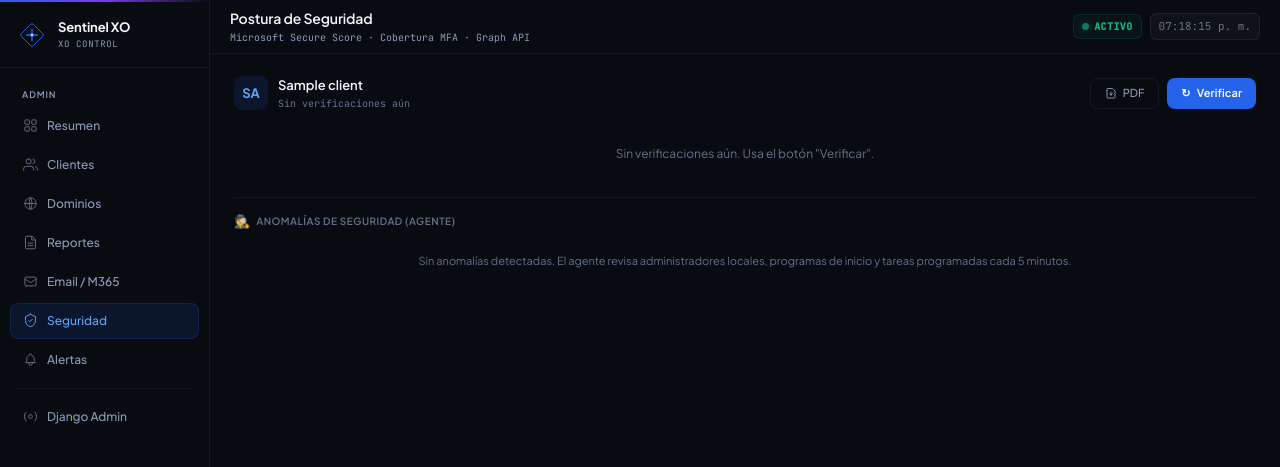
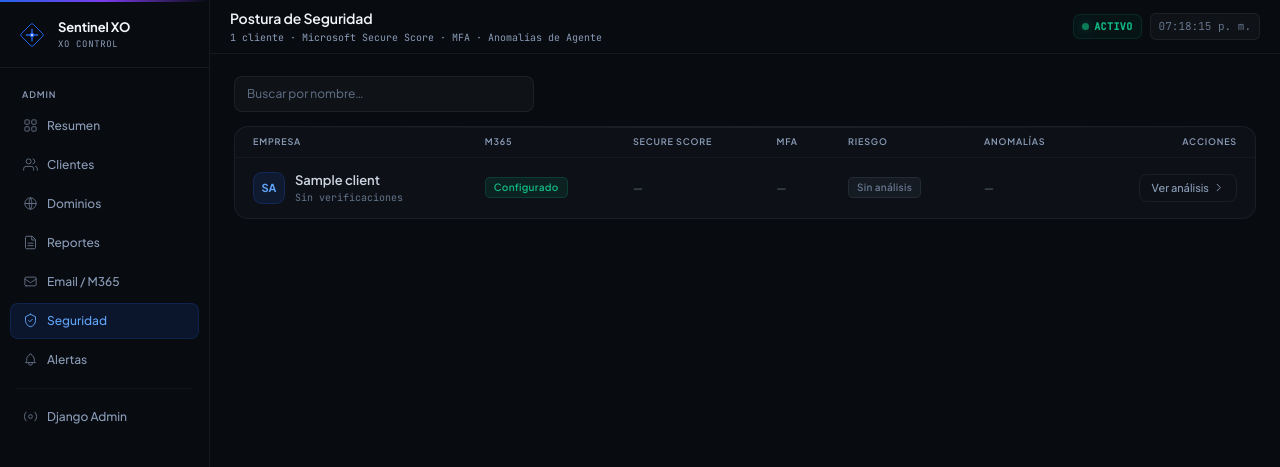
Before and after one commit to lordPobre/sentinelXO, a Django app: page /dashboard/security/ in a window 1280 px wide. Shown: the top 467 px of the page. Run offline with Django 5.2, Linux system fonts and the light colour scheme; a user stored in the database is signed in; tables that the repository leaves empty hold one stand-in row (values such as "Sample post"); data that the repository does not hold is empty; parts of the project's set-up code (start-up, migrations or seed data) failed here and were passed over; some libraries are stand-ins or nearby versions.

Commit message:
Fix security

```diff
--- a/dashboard/urls.py
+++ b/dashboard/urls.py
@@ -34,6 +34,7 @@ urlpatterns = [
 
     # Seguridad
     path("security/",                                   security_views.security_dashboard, name="security"),
+    path("security/<uuid:client_id>/",                  security_views.security_client_detail, name="security-client-detail"),
     path("security/<uuid:client_id>/check/",            security_views.security_check_now, name="security-check"),
     path("security/<uuid:client_id>/analyze/",          security_views.security_ai_analysis, name="security-ai-analysis"),
     path("security/anomaly/<int:anomaly_id>/ack/",       security_views.security_anomaly_acknowledge, name="security-anomaly-ack"),
--- a/templates/core/security_dashboard.html
+++ b/templates/core/security_dashboard.html
@@ -1,7 +1,7 @@
 {% extends "base/layout.html" %}
 {% block title %}Seguridad — Sentinel XO{% endblock %}
 {% block page_title %}Postura de Seguridad{% endblock %}
-{% block page_subtitle %}<div class="mono" style="font-size:10px;color:var(--text-3);margin-top:1px;">Microsoft Secure Score · Cobertura MFA · Graph API</div>{% endblock %}
+{% block page_subtitle %}<div class="mono" style="font-size:10px;color:var(--text-3);margin-top:1px;">{{ clients_security|length }} cliente{{ clients_security|length|pluralize:"s" }} · Microsoft Secure Score · MFA · Anomalías de Agente</div>{% endblock %}
 
 {% block content %}
 
@@ -14,225 +14,110 @@
 </div>
 {% else %}
 
-{% if not clients_security %}
-<div style="padding:40px;text-align:center;">
-  <div style="font-size:28px;margin-bottom:12px;opacity:0.3;">🛡️</div>
-  <div style="font-size:14px;font-weight:600;color:#cbd5e1;margin-bottom:8px;">Sin clientes con M365 configurado</div>
-  <div style="font-size:12px;color:var(--text-4);">Configura un Tenant M365 activo para un cliente para ver su postura de seguridad.</div>
+<div style="margin-bottom:14px;">
+  <input type="text" id="client-search" class="px-input" style="max-width:300px;"
+         placeholder="Buscar por nombre…"
+         oninput="filterSecClients(this.value)">
 </div>
-{% else %}
 
+<div class="card" style="overflow:hidden;">
+  <div class="table-wrap"><table class="px-table">
+    <thead><tr>
+      <th>Empresa</th>
+      <th class="col-hide-mobile">M365</th>
+      <th class="col-hide-mobile">Secure Score</th>
+      <th class="col-hide-mobile">MFA</th>
+      <th>Riesgo</th>
+      <th>Anomalías</th>
+      <th style="text-align:right;">Acciones</th>
+    </tr></thead>
+    <tbody id="sec-clients-tbody">
       {% for item in clients_security %}
       {% with client=item.client latest=item.latest %}
-<div class="chart-card" style="margin-bottom:14px;">
-
-  <!-- Header cliente -->
-  <div style="display:flex;align-items:center;justify-content:space-between;margin-bottom:14px;">
+      <tr class="sec-client-row" data-search="{{ client.company_name|lower }}">
+        <td>
           <div style="display:flex;align-items:center;gap:10px;">
-      <div style="width:34px;height:34px;border-radius:8px;background:rgba(37,99,235,0.12);
-                  display:flex;align-items:center;justify-content:center;font-size:13px;font-weight:700;
-                  color:#60a5fa;flex-shrink:0;">
-        {{ client.company_name|slice:":2"|upper }}
-      </div>
+            <div class="avatar av-blue">{{ client.company_name|slice:":2"|upper }}</div>
             <div>
-        <div style="font-size:13px;font-weight:600;color:#f1f5f9;">{{ client.company_name }}</div>
+              <div style="font-size:13px;font-weight:600;color:#cbd5e1;">{{ client.company_name }}</div>
               {% if latest %}
-        <div class="mono" style="font-size:10px;color:var(--text-4);">
-          Última verificación: {{ latest.checked_at|date:"d/m H:i" }}
-        </div>
+              <div class="mono" style="font-size:10px;color:var(--text-4);">Verificado {{ latest.checked_at|date:"d/m H:i" }}</div>
               {% else %}
-        <div class="mono" style="font-size:10px;color:var(--text-4);">Sin verificaciones aún</div>
+              <div class="mono" style="font-size:10px;color:var(--text-4);">Sin verificaciones</div>
               {% endif %}
             </div>
           </div>
-    <div style="display:flex;gap:8px;">
-    <a href="{% url 'reports:security-report' client.id %}" target="_blank"
-       class="btn-ghost" style="font-size:11px;padding:6px 14px;display:inline-flex;align-items:center;gap:6px;text-decoration:none;">
-      <svg width="12" height="12" fill="none" stroke="currentColor" viewBox="0 0 24 24"><path stroke-linecap="round" stroke-linejoin="round" stroke-width="1.8" d="M12 10v6m0 0l-3-3m3 3l3-3M4 7V4a1 1 0 011-1h10l5 5v13a1 1 0 01-1 1H5a1 1 0 01-1-1V7z"/></svg>
-      PDF
+        </td>
+        <td class="col-hide-mobile">
+          {% if item.m365_configured %}
+            <span class="badge badge-ok">Configurado</span>
+          {% else %}
+            <span class="badge badge-gray">—</span>
+          {% endif %}
+        </td>
+        <td class="col-hide-mobile">
+          {% if latest and latest.secure_score is not None %}
+            <span style="font-size:12px;font-weight:600;
+              {% if latest.secure_score_percent >= 70 %}color:var(--green);
+              {% elif latest.secure_score_percent >= 40 %}color:var(--amber);
+              {% else %}color:var(--red);{% endif %}">
+              {{ latest.secure_score_percent|floatformat:0 }}%
+            </span>
+          {% else %}
+            <span style="font-size:11px;color:var(--text-4);">—</span>
+          {% endif %}
+        </td>
+        <td class="col-hide-mobile">
+          {% if latest and latest.mfa_total is not None %}
+            <span style="font-size:12px;font-weight:600;
+              {% if latest.mfa_percent >= 90 %}color:var(--green);
+              {% elif latest.mfa_percent >= 50 %}color:var(--amber);
+              {% else %}color:var(--red);{% endif %}">
+              {{ latest.mfa_percent|floatformat:0 }}%
+            </span>
+          {% else %}
+            <span style="font-size:11px;color:var(--text-4);">—</span>
+          {% endif %}
+        </td>
+        <td>
+          {% if item.ai_risk %}
+            <span class="badge {% if item.ai_risk == 'bajo' %}badge-ok{% elif item.ai_risk == 'medio' %}badge-warn{% else %}badge-crit{% endif %}">
+              {{ item.ai_risk|upper }}
+            </span>
+          {% else %}
+            <span class="badge badge-gray">Sin análisis</span>
+          {% endif %}
+        </td>
+        <td>
+          {% if item.anomalies_open %}
+            <span class="badge badge-crit">{{ item.anomalies_open }} sin revisar</span>
+          {% else %}
+            <span style="font-size:11px;color:var(--text-4);">—</span>
+          {% endif %}
+        </td>
+        <td style="text-align:right;">
+          <a href="{% url 'dashboard:security-client-detail' client.id %}" class="btn-ghost" style="padding:5px 12px;font-size:11px;display:inline-flex;align-items:center;gap:4px;text-decoration:none;">
+            Ver análisis
+            <svg width="11" height="11" fill="none" stroke="currentColor" viewBox="0 0 24 24"><path stroke-linecap="round" stroke-linejoin="round" stroke-width="2" d="M9 5l7 7-7 7"/></svg>
           </a>
-    <button class="btn-primary" style="font-size:11px;padding:6px 14px;"
-            hx-post="{% url 'dashboard:security-check' client.id %}"
-            hx-target="#sec-status-{{ client.id }}"
-            hx-swap="innerHTML"
-            hx-indicator="#sec-spinner-{{ client.id }}">
-      <span id="sec-spinner-{{ client.id }}" class="htmx-indicator">
-        <svg width="11" height="11" fill="none" stroke="currentColor" viewBox="0 0 24 24" style="animation:spin 1s linear infinite;">
-          <path stroke-linecap="round" stroke-linejoin="round" stroke-width="2" d="M4 4v5h.582m15.356 2A8.001 8.001 0 004.582 9m0 0H9m11 11v-5h-.581m0 0a8.003 8.003 0 01-15.357-2m15.357 2H15"/>
-        </svg>
-      </span>
-      <span class="htmx-idle">↻</span>
-      Verificar
-    </button>
-    </div>
+        </td>
+      </tr>
+      {% endwith %}
+      {% empty %}
+      <tr><td colspan="7" style="text-align:center;padding:52px;color:var(--text-4);">No hay clientes activos registrados.</td></tr>
+      {% endfor %}
+    </tbody>
+  </table></div>
 </div>
 
-  <div id="sec-status-{{ client.id }}">
-    {% include "core/partials/security_status.html" %}
-  </div>
-
-  <!-- Anomalías de seguridad (vía agente) -->
-  <div style="margin-top:14px;padding-top:14px;border-top:1px solid rgba(255,255,255,0.05);">
-    <div style="display:flex;align-items:center;gap:6px;margin-bottom:8px;">
-      <span style="font-size:13px;">🕵️</span>
-      <span style="font-size:10px;font-weight:600;color:var(--text-4);letter-spacing:0.05em;text-transform:uppercase;">
-        Anomalías de Seguridad (Agente)
-      </span>
-      {% if item.anomalies_open %}
-      <span class="badge badge-crit" style="font-size:8px;padding:1px 6px;">{{ item.anomalies_open }} sin revisar</span>
-      {% endif %}
-    </div>
-    {% if item.anomalies %}
-      {% for anomaly in item.anomalies %}
-        {% include "core/partials/security_anomaly_row.html" %}
-      {% endfor %}
-    {% else %}
-    <div style="padding:14px;text-align:center;font-size:11px;color:var(--text-4);">
-      Sin anomalías detectadas. El agente revisa administradores locales, programas de inicio
-      y tareas programadas cada 5 minutos.
-    </div>
-    {% endif %}
-  </div>
-
-  {% if latest %}
-  <div style="margin-top:14px;padding-top:14px;border-top:1px solid rgba(255,255,255,0.05);">
-    <div style="display:flex;align-items:center;gap:6px;margin-bottom:8px;">
-      <span style="font-size:13px;">🧠</span>
-      <span style="font-size:10px;font-weight:600;color:#60a5fa;letter-spacing:0.05em;text-transform:uppercase;">
-        Análisis de Seguridad IA
-      </span>
-    </div>
-    <div id="sec-ai-{{ client.id }}">
-      {% if latest.ai_summary %}
-        {% include "core/partials/security_ai_panel.html" with latest=latest %}
-      {% else %}
-      <div style="padding:16px;text-align:center;">
-        <button class="btn-primary" style="font-size:12px;"
-                hx-post="{% url 'dashboard:security-ai-analysis' client.id %}"
-                hx-target="#sec-ai-{{ client.id }}" hx-swap="innerHTML"
-                hx-indicator="#sec-ai-spinner-{{ client.id }}">
-          <span id="sec-ai-spinner-{{ client.id }}" class="htmx-indicator">
-            <svg width="11" height="11" fill="none" stroke="currentColor" viewBox="0 0 24 24" style="animation:spin 1s linear infinite;">
-              <path stroke-linecap="round" stroke-linejoin="round" stroke-width="2" d="M4 4v5h.582m15.356 2A8.001 8.001 0 004.582 9m0 0H9m11 11v-5h-.581m0 0a8.003 8.003 0 01-15.357-2m15.357 2H15"/>
-            </svg>
-          </span>
-          <span class="htmx-idle">🧠</span>
-          Generar reporte de seguridad
-        </button>
-      </div>
-      {% endif %}
-    </div>
-  </div>
-  {% endif %}
-</div>
-{% endwith %}
-{% endfor %}
+<script>
+function filterSecClients(q){
+  q=q.toLowerCase().trim();
+  document.querySelectorAll('.sec-client-row').forEach(r=>{
+    r.style.display = (!q || r.dataset.search.includes(q)) ? '' : 'none';
+  });
+}
+</script>
 
 {% endif %}
-{% endif %}
-
-<style>
-@keyframes spin { to { transform: rotate(360deg); } }
-.htmx-idle { display: inline-flex; align-items: center; gap:4px; }
-.htmx-request .htmx-idle { display: none; }
-.htmx-indicator { display: none; }
-.htmx-request .htmx-indicator { display: inline-flex; align-items: center; }
-
-/* ── Tarjetas de Anomalías / Hallazgos — diseño responsive ──────────────── */
-.sec-card {
-  display: flex;
-  flex-direction: column;
-  gap: 10px;
-  padding: 14px 16px;
-  margin-bottom: 8px;
-  border-radius: 10px;
-  border: 1px solid rgba(255,255,255,0.05);
-  background: rgba(255,255,255,0.02);
-}
-.sec-card--critical { background: rgba(239,68,68,0.06); border-color: rgba(239,68,68,0.15); }
-.sec-card--warning  { background: rgba(245,158,11,0.06); border-color: rgba(245,158,11,0.15); }
-.sec-card--info     { background: rgba(37,99,235,0.05); border-color: rgba(37,99,235,0.12); }
-.sec-card--ack      { background: rgba(255,255,255,0.015); border-color: rgba(255,255,255,0.03); opacity: 0.6; }
-
-.sec-card-header {
-  display: flex;
-  flex-direction: column;
-  gap: 10px;
-}
-@media (min-width: 640px) {
-  .sec-card-header {
-    flex-direction: row;
-    align-items: flex-start;
-    justify-content: space-between;
-    gap: 16px;
-  }
-}
-
-.sec-card-main {
-  display: flex;
-  gap: 10px;
-  align-items: flex-start;
-  min-width: 0;
-  flex: 1;
-}
-.sec-card-icon { font-size: 15px; flex-shrink: 0; margin-top: 1px; line-height: 1.4; }
-.sec-card-body { min-width: 0; flex: 1; }
-.sec-card-title {
-  font-size: 12px; font-weight: 600; color: #f1f5f9;
-  line-height: 1.4; word-break: break-word;
-}
-.sec-card-title.is-ack { text-decoration: line-through; opacity: 0.7; }
-.sec-card-desc {
-  font-size: 11px; color: var(--text-3); line-height: 1.5;
-  margin-top: 4px; word-break: break-word;
-}
-
-.sec-card-meta {
-  display: flex;
-  align-items: center;
-  gap: 8px;
-  flex-shrink: 0;
-}
-@media (min-width: 640px) {
-  .sec-card-meta {
-    flex-direction: column;
-    align-items: flex-end;
-    gap: 6px;
-  }
-}
-
-.sec-card-code {
-  font-family: 'JetBrains Mono', 'Fira Code', 'Courier New', monospace;
-  font-size: 10.5px;
-  line-height: 1.6;
-  color: #94a3b8;
-  background: rgba(0,0,0,0.25);
-  border: 1px solid rgba(255,255,255,0.04);
-  border-radius: 6px;
-  padding: 8px 10px;
-  overflow-x: auto;
-  white-space: nowrap;
-  -webkit-overflow-scrolling: touch;
-}
-.sec-card-code::-webkit-scrollbar { height: 4px; }
-.sec-card-code::-webkit-scrollbar-thumb { background: rgba(255,255,255,0.1); border-radius: 2px; }
-
-.sec-card-footer {
-  display: flex;
-  justify-content: flex-end;
-  padding-top: 8px;
-  margin-top: 2px;
-  border-top: 1px solid rgba(255,255,255,0.04);
-}
-</style>
-<script>
-// Recargar la página completa después de verificar para actualizar timestamps y cards
-document.body.addEventListener("htmx:afterSwap", function(evt) {
-  if (evt.detail.target && evt.detail.target.id && evt.detail.target.id.startsWith("sec-status-")) {
-    setTimeout(function() {
-      window.location.reload();
-    }, 800);
-  }
-});
-</script>
 {% endblock %}
```
Also changed, not shown: core/views_security.py (+41 -10 lines), templates/core/partials/security_client_detail.html (added, +228 -0 lines). Lines whose indentation alone changed are shown as unchanged.
